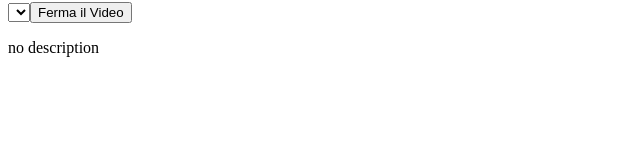
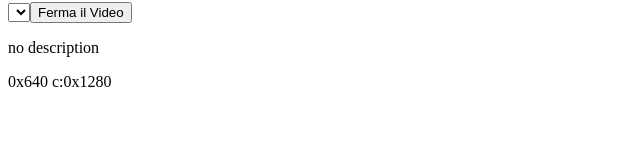
Before and after one commit to tostoZerouno/faceAngular, an Angular app: page / in a window 1280 px wide. Shown: the part 154-300 px from the top of the page, without its empty margins (0-640 px from the left). Built offline with nearby package versions, Linux system fonts and the light colour scheme; no server answers.

Commit message:
log size

```diff
--- a/src/app/photo/photo.component.html
+++ b/src/app/photo/photo.component.html
@@ -6,3 +6,4 @@
 <canvas name="canvas" id="canvas" style="display:none;"></canvas>
 <!--<button id="take" (click)="onClick()">Take a photo</button><br />-->
 <p name="description">{{description}}</p>
+<p>{{log}}</p>
--- a/src/app/photo/photo.component.ts
+++ b/src/app/photo/photo.component.ts
@@ -9,6 +9,7 @@
   age = "Clicca sull'immagine per cominciare";
   description = "no description";
   enableCapture = false;
+  log ="";
 
   constructor() { }
 
@@ -130,6 +131,8 @@
     video.height = video.width * ratio;
     canvas.height = video.height;
     canvas.width = video.width * 2;
+
+    this.log = video.height+"x"+video.width+" c:"+canvas.height+"x"+canvas.width;
   }
 
   getAgeFromImage(stream) {
@@ -206,6 +209,18 @@
   }
 
   ngOnInit() {
+    /*var interval = setInterval(() => {
+      this.onResize()
+      const video = <any>document.getElementsByTagName('video')[0];
+      console.log("gira");
+      if (video.height > 0) {
+        clearInterval(interval);
+        console.log("stop");
+      }
+    }, 100);*/
+  }
+
+  ngAfterViewInit() {
     var interval = setInterval(() => {
       this.onResize()
       const video = <any>document.getElementsByTagName('video')[0];
@@ -215,7 +230,6 @@
         console.log("stop");
       }
     }, 100);
-
   }
 
   addEmotionToFace(faces, emotions) {
```
Also changed, not shown: 7 other files (tests, documents, lock files or other folders).
